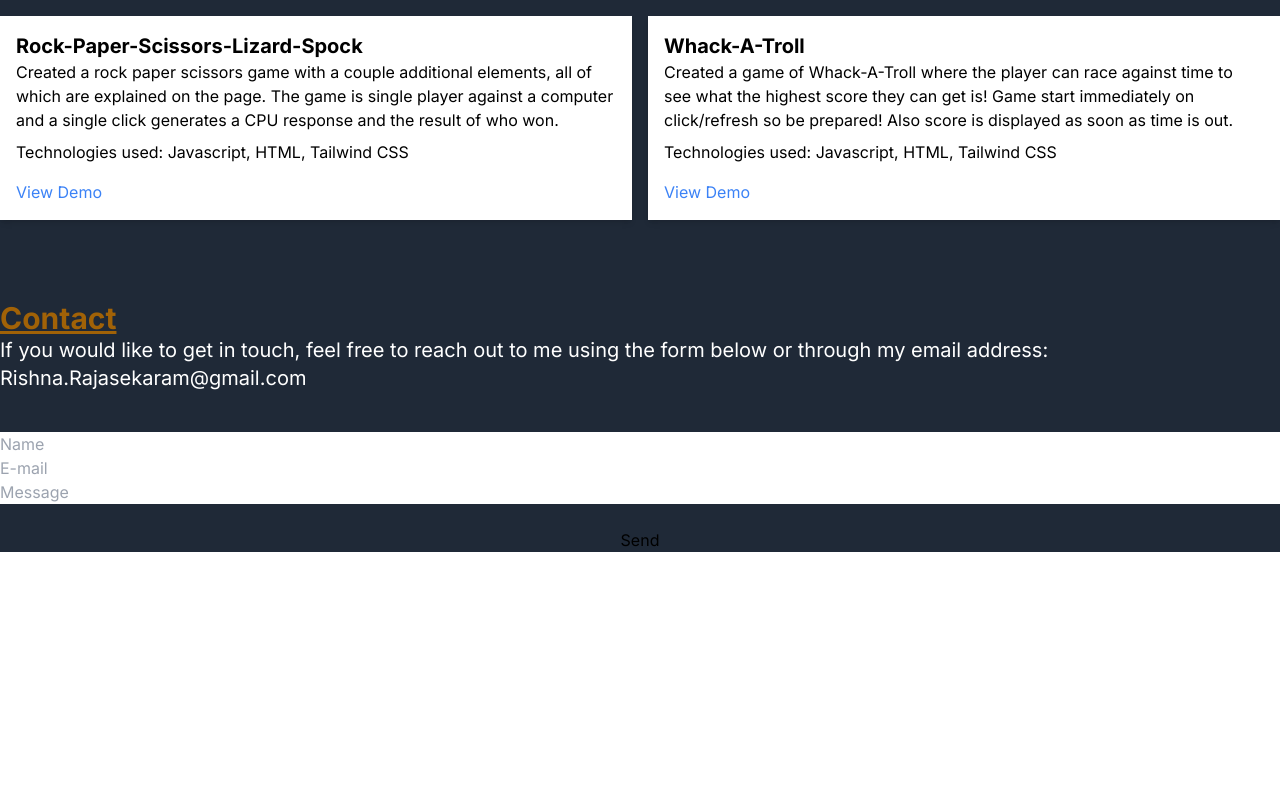
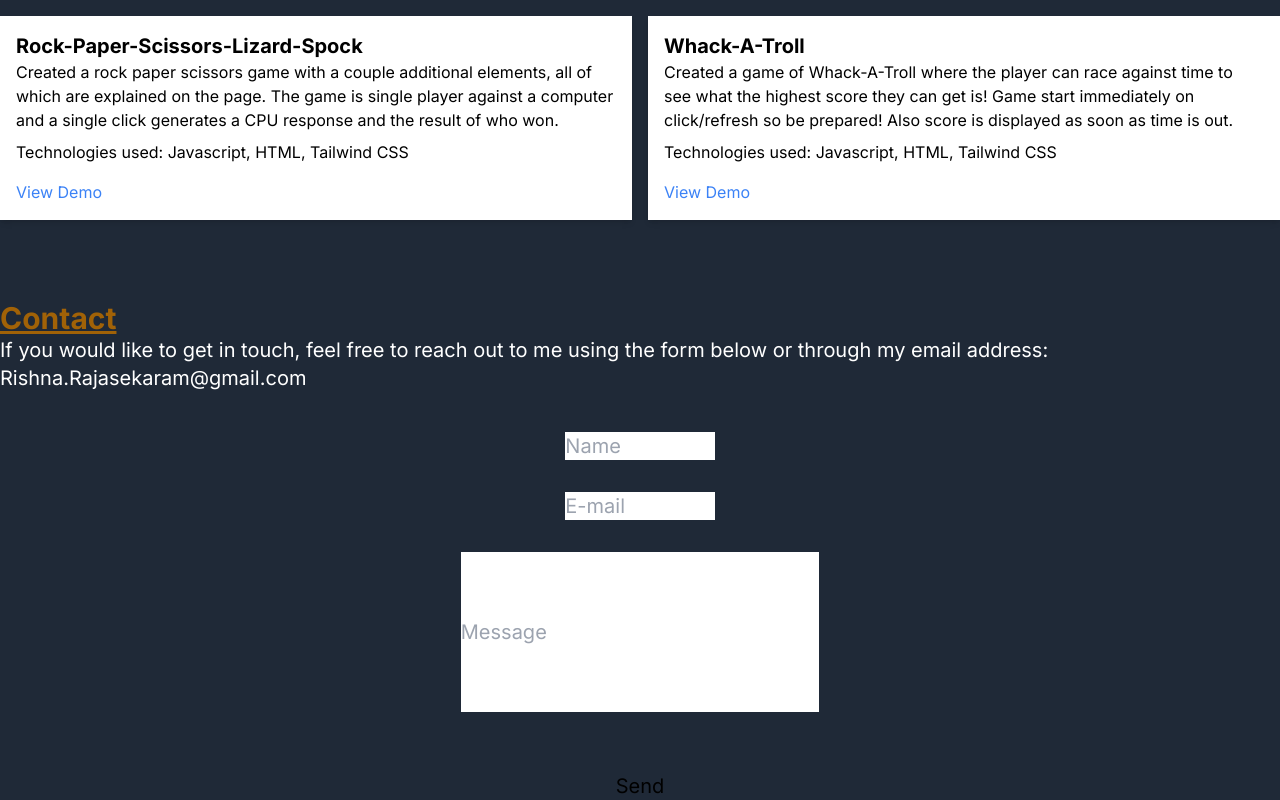
Before and after one commit to RAWjasekaram/Portfolio, a Next.js app in the folder with-tailwindcss-app/: page / in a window 1280 px wide. Shown: the part 896-1696 px from the top of the page. Before the commit the page ends 1448 px from the top, so only its background shows below. Built offline with nearby package versions, Linux system fonts and the light colour scheme.

Commit message:
made form work for the most part
Still an issue with the box extended infinitely and not using up the space allotted

```diff
--- a/with-tailwindcss-app/app/components/Email.tsx
+++ b/with-tailwindcss-app/app/components/Email.tsx
@@ -2,16 +2,16 @@ import React from "react";
 
 const Email: React.FC = () => {
   return (
-    <div className="mx-auto">
+    <div className="flex flex-col text-xl mx-4 lg:mx-80">
       <form
         className=""
         action="https://getform.io/f/f0b8d807-73a4-4d90-af94-fa134e93610c"
         method="POST"
       >
-        <div className=" flex flex-col">
+        <div className=" flex flex-col mx-24 space-y-8">
           <input
             required
-            className=""
+            className="w-1/3 mx-auto"
             placeholder="Name"
             type="text"
             name="name"
@@ -19,7 +19,7 @@ const Email: React.FC = () => {
 
           <input
             required
-            className=""
+            className=" w-1/3 mx-auto"
             placeholder="E-mail"
             type="email"
             name="email"
@@ -27,7 +27,7 @@ const Email: React.FC = () => {
 
           <input
             required
-            className=""
+            className="w-4/5 mx-auto h-40" //Message box extends infinitely despite size? just acts as one line like notepad and extends 4ever//
             placeholder="Message"
             type="text"
             name="message"
```
